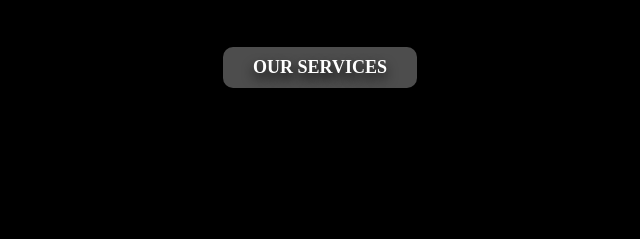
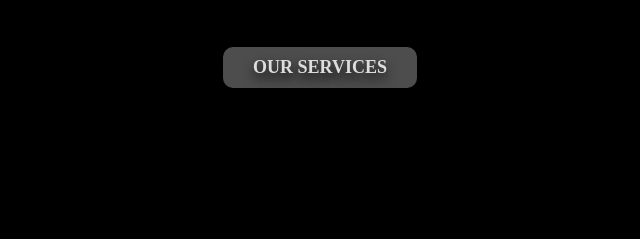
Before and after one commit to ChristianOdang/Custom-Website, a plain HTML site: page index.html in a window 1280 px wide. In both pictures the pointer is over the link "OUR SERVICES". Shown: the part 406-645 px from the top of the page, 320-960 px from the left. Drawn offline with Linux system fonts and the light colour scheme.

Commit message:
Update style.css

```diff
--- a/style.css
+++ b/style.css
@@ -123,7 +123,7 @@ footer a:hover {
   box-shadow: 0 10px 20px rgba(0, 0, 0, 0.3);
 }
 .content a:hover {
-  color: #fff;
+  color: #ddd;
   background: rgba(255, 255, 255, 0.3);
 }
 section {
```
